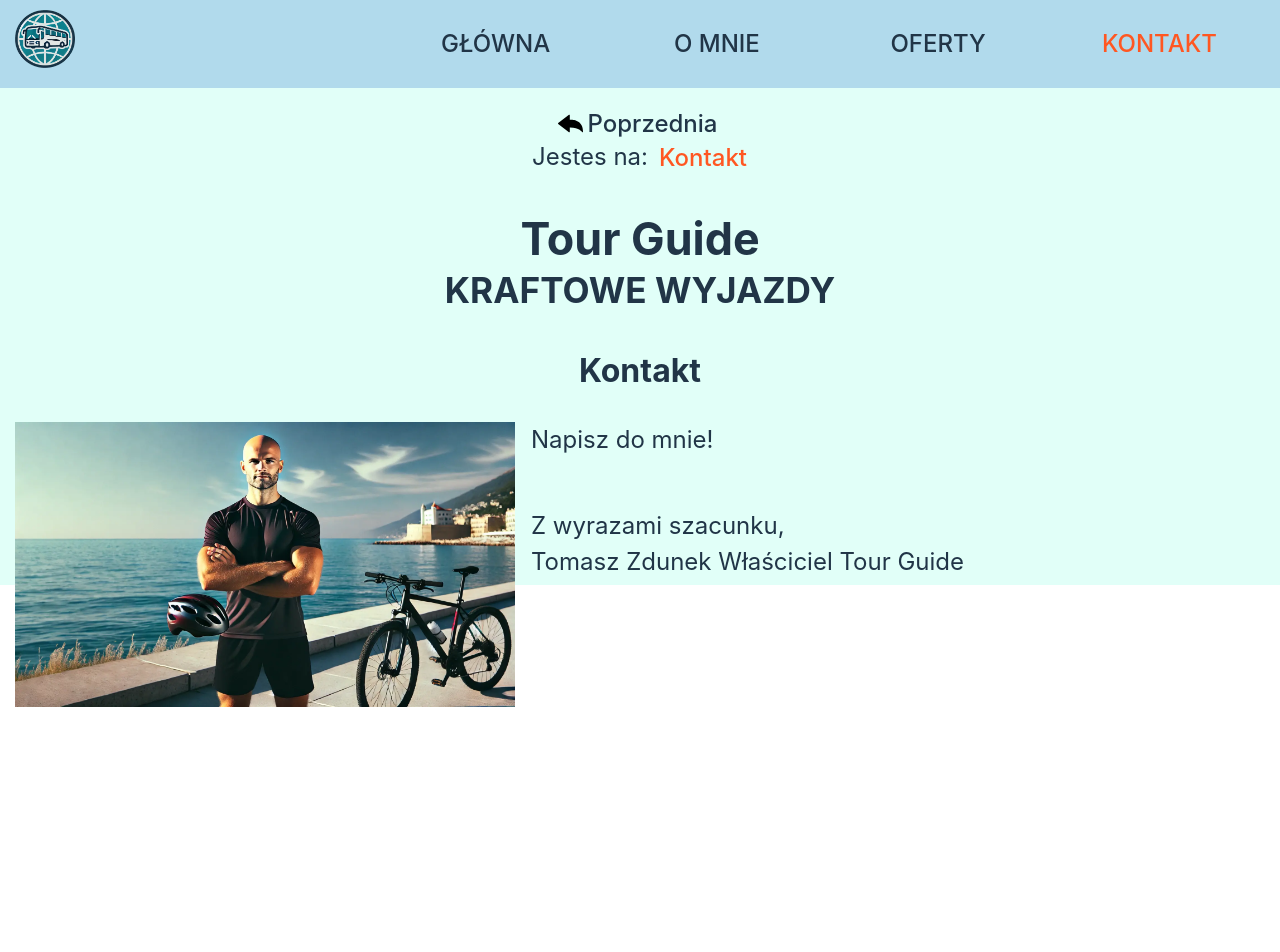
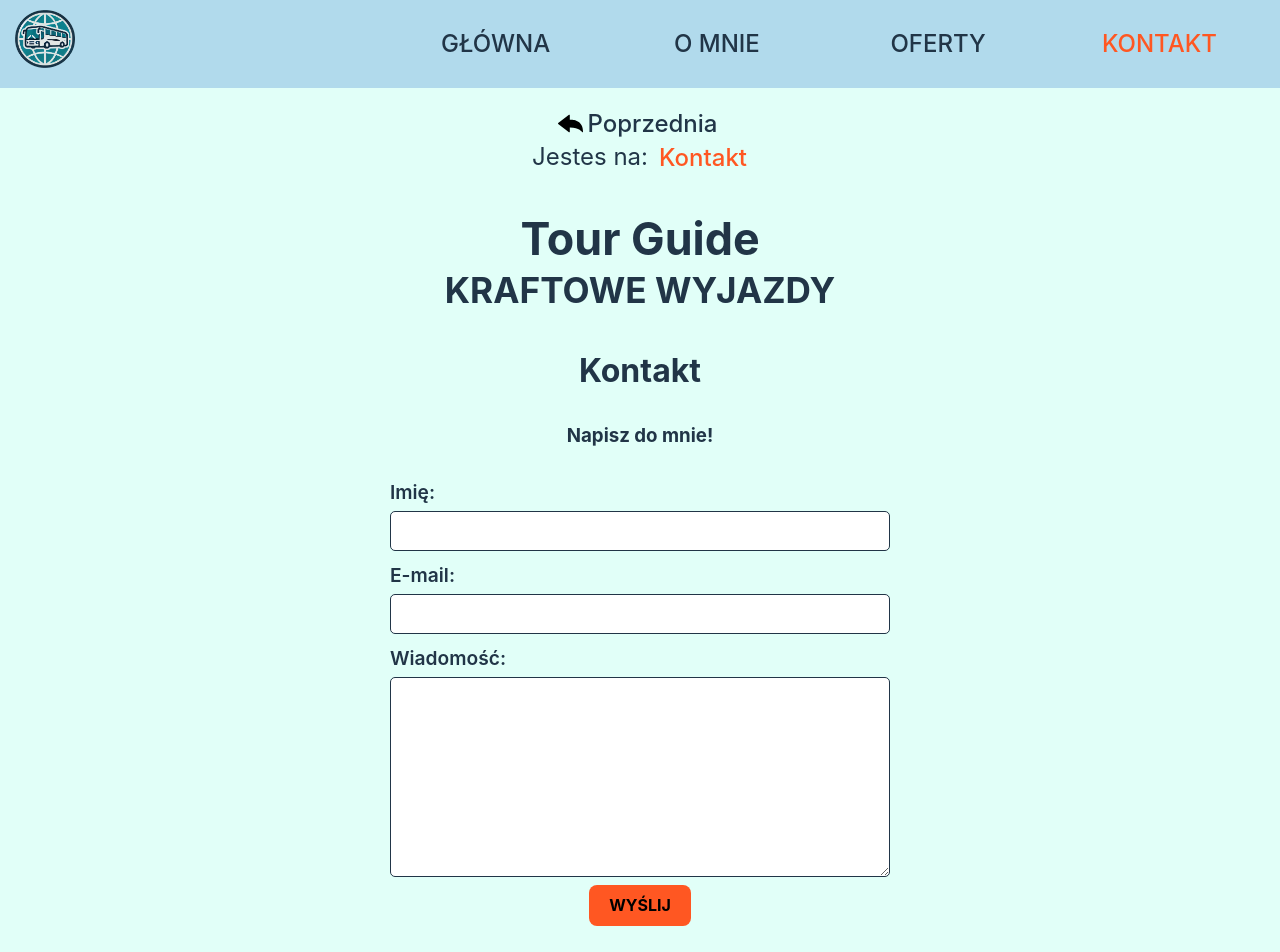
Before and after one commit to MariuszRozycki/tour-guide-pl, a React (Vite) app: page /contact in a window 1280 px wide. Shown: the top 952 px of the page. Before the commit the page ends 800 px from the top, so only its background shows below. Built offline with nearby package versions, Linux system fonts and the light colour scheme.

Commit message:
feat: node mailer installed && create component ContactForm

```diff
--- a/package.json
+++ b/package.json
@@ -12,6 +12,8 @@
   "dependencies": {
     "@types/axios": "^0.14.0",
     "axios": "^1.7.3",
+    "express": "^4.19.2",
+    "nodemailer": "^6.9.14",
     "react": "^18.3.1",
     "react-dom": "^18.3.1",
     "react-router-dom": "^6.26.0",
--- a/src/components/Contact/Contact.tsx
+++ b/src/components/Contact/Contact.tsx
@@ -1,4 +1,5 @@
 import MainHeading from "../MainHeading/MainHeading";
+import ContactForm from "./ContactForm";
 
 const Contact = () => {
   return (
@@ -6,19 +7,10 @@ const Contact = () => {
       <div className="container">
         <MainHeading />
         <h2>Kontakt</h2>
-        <div className="about-wrapper">
-          <div className="img-wrapper">
-            <img src="/pictures/TomekZ.webp" alt="Tomek Z. avatar" />
-          </div>
-          <ul className="about-text">
-            <li>
-              <p>Napisz do mnie!</p>
-            </li>
-            <li>
-              <p>Z wyrazami szacunku,</p>
-              <p>Tomasz Zdunek Właściciel Tour Guide</p>
-            </li>
-          </ul>
+        <div className="contact-wrapper">
+          <h3>Napisz do mnie!</h3>
+
+          <ContactForm />
         </div>
       </div>
     </div>
--- /dev/null
+++ b/src/components/Contact/ContactForm.tsx
@@ -0,0 +1,57 @@
+import React, { useState } from "react";
+import axios from "axios";
+
+const ContactForm = () => {
+  const [formData, setFormData] = useState({
+    name: "",
+    email: "",
+    message: "",
+  });
+
+  const handleChange = (e: React.ChangeEvent<HTMLInputElement | HTMLTextAreaElement>) => {
+    setFormData({ ...formData, [e.target.name]: e.target.value });
+  };
+
+  const handleSubmit = async (e: React.FormEvent<HTMLFormElement>) => {
+    e.preventDefault();
+
+    try {
+      // Wysyłanie danych na backend
+      await axios.post("/api/send-email", formData);
+      alert("E-mail został wysłany!");
+    } catch (error) {
+      console.error("Error sending email:", error);
+      alert("Wystąpił błąd podczas wysyłania e-maila.");
+    }
+  };
+
+  return (
+    <form className="form" onSubmit={handleSubmit}>
+      <div className="form-el-wrapper">
+        <label htmlFor="name">
+          Imię:
+          <input type="text" name="name" id="name" value={formData.name} onChange={handleChange} required />
+        </label>
+      </div>
+      <div className="form-el-wrapper">
+        <label htmlFor="email">
+          E-mail:
+          <input type="email" name="email" id="email" value={formData.email} onChange={handleChange} required />
+        </label>
+      </div>
+      <div className="form-el-wrapper">
+        <label htmlFor="message">
+          Wiadomość:
+          <textarea name="message" id="message" value={formData.message} onChange={handleChange} required />
+        </label>
+      </div>
+      <button type="submit">Wyślij</button>
+      <div className="greetings-wrapper">
+        <p>Z wyrazami szacunku,</p>
+        <p>Tomasz Zdunek Właściciel Tour Guide</p>
+      </div>
+    </form>
+  );
+};
+
+export default ContactForm;
--- a/src/components/Offers/Offers.tsx
+++ b/src/components/Offers/Offers.tsx
@@ -8,11 +8,6 @@ const Offers = () => {
   if (!offers) {
     return <div>Loading...</div>;
   }
-
-  offers.forEach((offer) => {
-    console.log("offer inside Offers.tsx: ", offer);
-    console.log("offer.id: ", offer.id);
-  });
 
   return (
     <div className="container">
--- a/src/hooks/useGetOffers.tsx
+++ b/src/hooks/useGetOffers.tsx
@@ -15,7 +15,6 @@ export const useGetOffers = (): OfferResponse => {
           id: uuidv4(),
         }));
 
-        console.log("response.data: ", offersWithId);
         setOffers(offersWithId);
       })
       .catch((error) => {
--- /dev/null
+++ b/src/styles/Contact.css
@@ -0,0 +1,45 @@
+.form {
+  margin: auto;
+  max-width: 500px;
+  display: flex;
+  flex-direction: column;
+
+  .form-el-wrapper {
+    margin-top: 10px;
+    width: 100%;
+    text-align: left;
+
+    label {
+      font-weight: 600;
+    }
+  }
+
+  input,
+  textarea {
+    padding: var(--input-padding);
+    margin-top: 4px;
+    width: 100%;
+    border-radius: var(--border-radius-min);
+    border: 1px solid var(--primary-color);
+  }
+
+  textarea {
+    min-height: 200px;
+  }
+
+  button {
+    text-transform: uppercase;
+    font-weight: 700;
+    max-width: 160px;
+    align-self: center;
+  }
+
+  .greetings-wrapper {
+    margin-top: 50px;
+    text-align: left;
+
+    p {
+      margin: 0;
+    }
+  }
+}
--- a/src/styles/global.css
+++ b/src/styles/global.css
@@ -36,7 +36,7 @@ body {
   --h1-spam-fs: clamp(1.6rem, 3vw, 2.2rem);
   --h2-fs: clamp(1.5rem, 3vw, 2rem);
   --a-link-fs: clamp(1rem, 2vw, 1.5rem);
-  --paragraph-fs: clamp(1rem, 3vw, 1.5rem);
+  --paragraph-fs: clamp(1rem, 3vw, 1.2rem);
   --paragraph-slider-fs: clamp(1rem, 2vw, 1.5rem);
   --btn-fs: clamp(1.2rem, 2vw, 1.5rem);
 
@@ -47,8 +47,10 @@ body {
   /* padding */
   --mobile-view-padding: 5px 15px;
   --desktop-view-padding: 5px 0px;
+  --input-padding: 8px 5px;
 
   /* border-radius */
+  --border-radius-min: 5px;
   --border-radius-small: 10px;
 
   /* break points */
@@ -67,7 +69,9 @@ section {
   margin-top: 40px;
 }
 
-p {
+p,
+label,
+input {
   font-size: var(--paragraph-fs);
 }
 
@@ -102,7 +106,7 @@ button {
   font-size: 1em;
   font-weight: 500;
   font-family: inherit;
-  background-color: #1a1a1a;
+  background-color: var(--orange-color);
   cursor: pointer;
   transition: border-color 0.25s;
 }
--- a/src/styles/index.css
+++ b/src/styles/index.css
@@ -4,3 +4,4 @@
 @import url("./Home&About.css");
 @import url("./HomeSlider.css");
 @import url("./Offers.css");
+@import url("./Contact.css");
```
Also changed, not shown: 1 other file (tests, documents, lock files or other folders).
